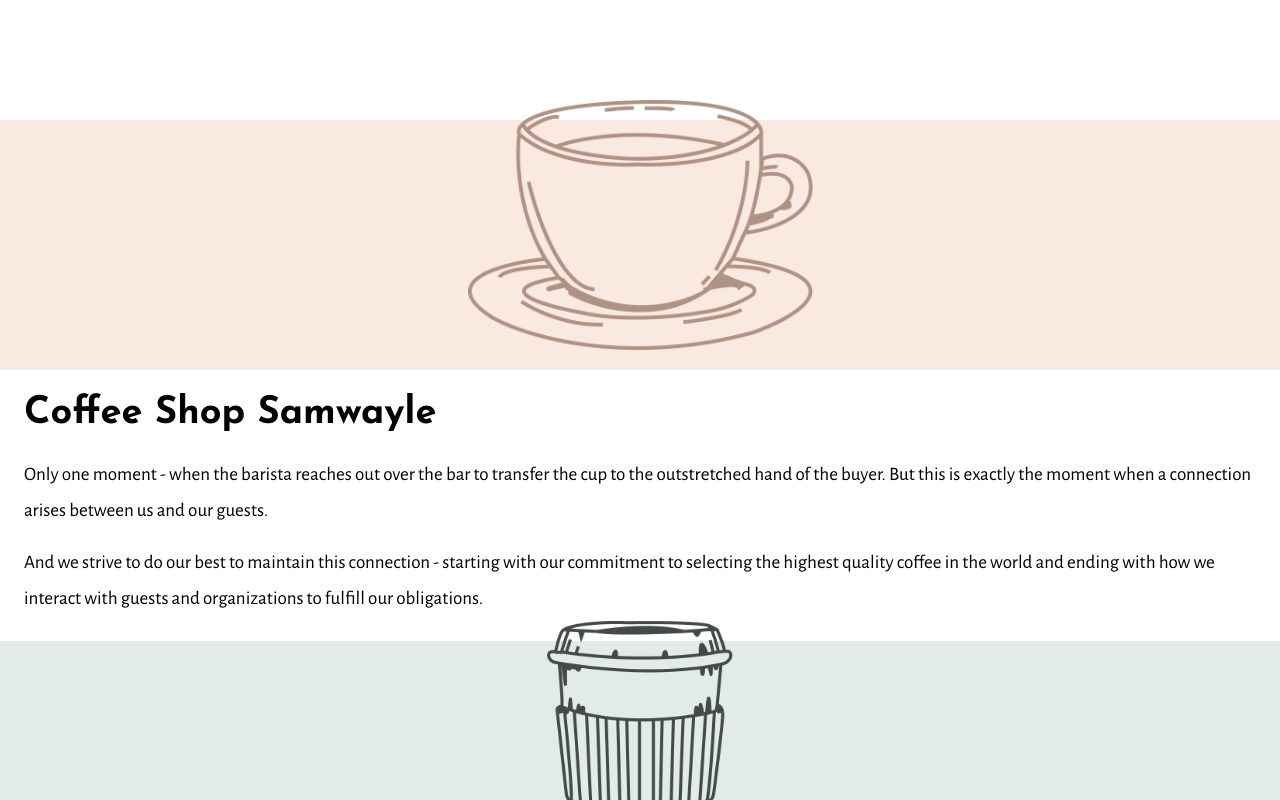
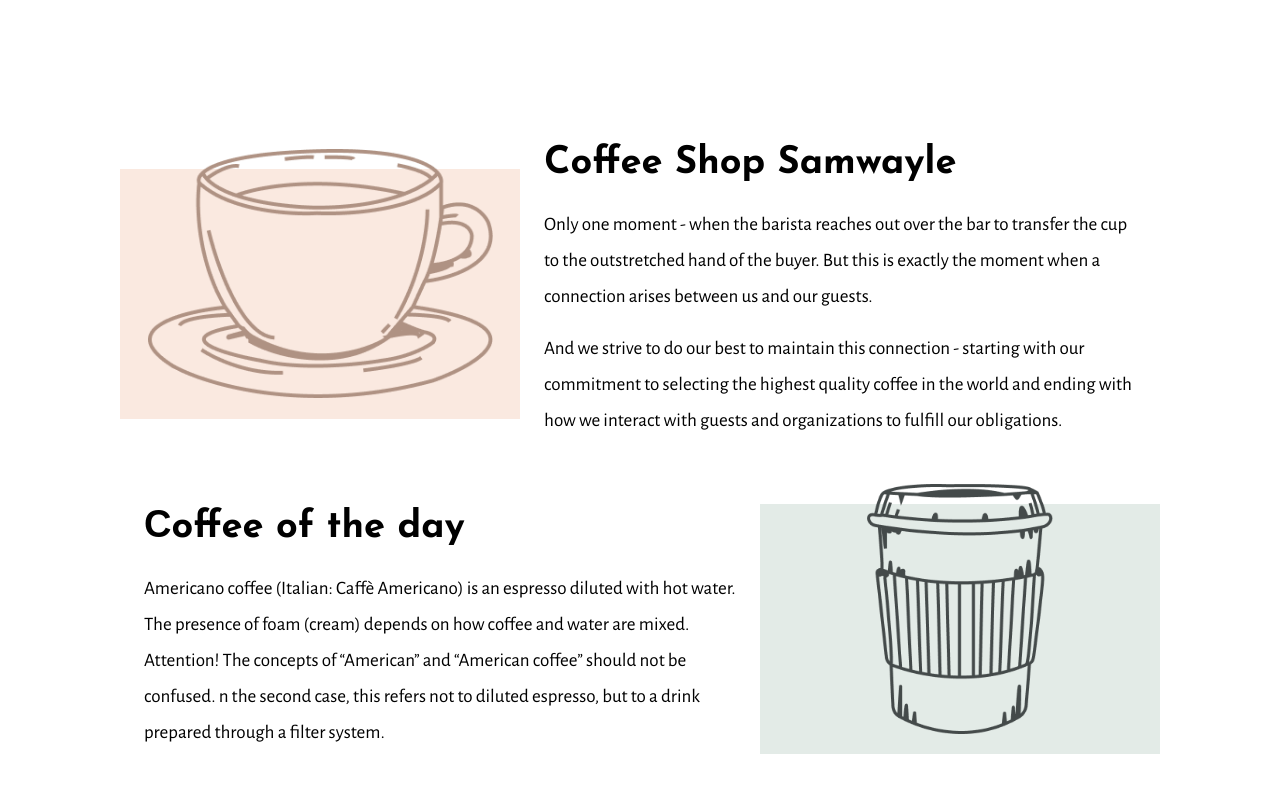
Before and after one commit to matiaspedelhez/react-coffee-webpage, a React (Create React App) app: page / in a window 1280 px wide. Shown: the part 540-1340 px from the top of the page. Built offline with nearby package versions, Linux system fonts and the light colour scheme; a web font is replaced by a local one.

Commit message:
Added responsiveness

```diff
--- a/src/components/DescriptionCard/DescriptionCard.scss
+++ b/src/components/DescriptionCard/DescriptionCard.scss
@@ -1,4 +1,6 @@
 .DescriptionCard{
+    display: flex;
+    flex-direction: column;
     height: auto;
 }
 .image-card{
@@ -28,3 +30,18 @@
         line-height: 36px;
     }
 }
+
+@media (min-width: 940px) {
+    .DescriptionCard:first-of-type{
+        flex-direction: row;
+    }
+    .DescriptionCard{
+        align-items: center;
+        flex-direction: row-reverse;
+        margin: 0 120px 0 120px;
+    }
+    .image-card{
+        min-width: 400px;
+        width: 400px;
+    }
+}
```
